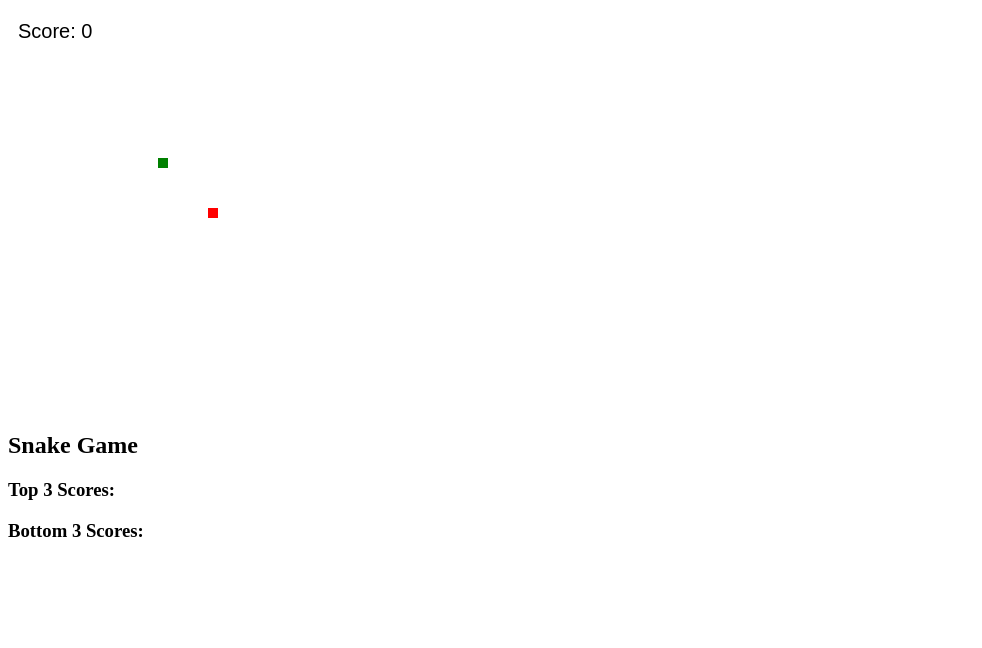
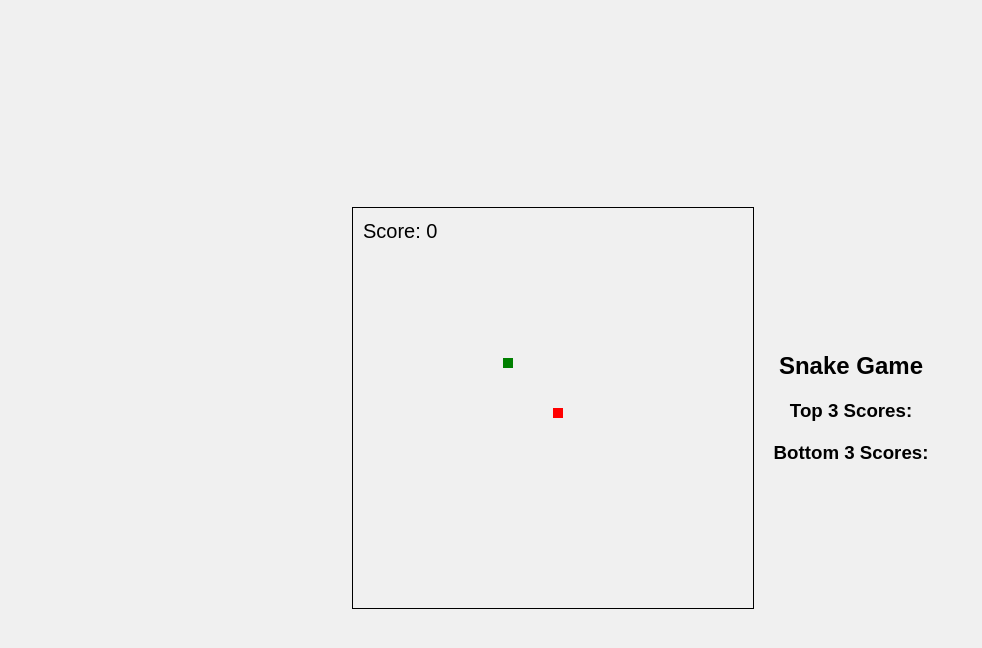
Before and after one commit to SkayKvit/webprogramming, a plain HTML site: page Lab2_WEB-Project/game.html in a window 1280 px wide. Shown: the whole page, without its empty margins (0-982 px from the left). Drawn offline with Linux system fonts and the light colour scheme.

Commit message:
Додав стилю для гри

```diff
--- a/Lab2_WEB-Project/game.html
+++ b/Lab2_WEB-Project/game.html
@@ -4,7 +4,45 @@
 <meta charset="UTF-8">
 <meta name="viewport" content="width=device-width, initial-scale=1.0">
 <title>Snake Game</title>
+<style>
+    body {
+        display: flex;
+        justify-content: center;
+        align-items: center;
+        height: 100vh;
+        background-color: #f0f0f0;
+        font-family: Arial, sans-serif;
+    }
 
+    #gameCanvas {
+        border: 1px solid black;
+        margin-right: 20px;
+    }
+
+    #scoreboard {
+        display: flex;
+        flex-direction: column;
+        align-items: center;
+    }
+
+    h2, h3 {
+        margin: 10px 0;
+    }
+
+    ul {
+        list-style: none;
+        padding: 0;
+        margin: 0;
+    }
+
+    li {
+        margin-bottom: 5px;
+    }
+
+    canvas {
+        border: 1px solid black;
+    }
+</style>
 </head>
 <body>
     <canvas id="gameCanvas" width="400" height="400"></canvas>
```
